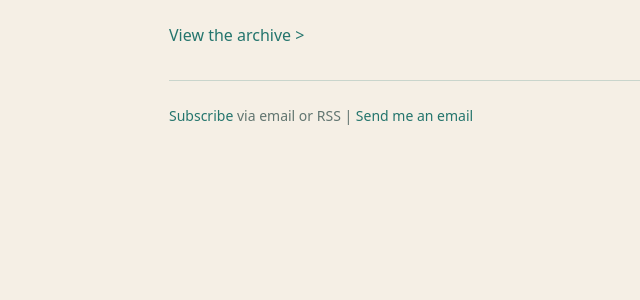
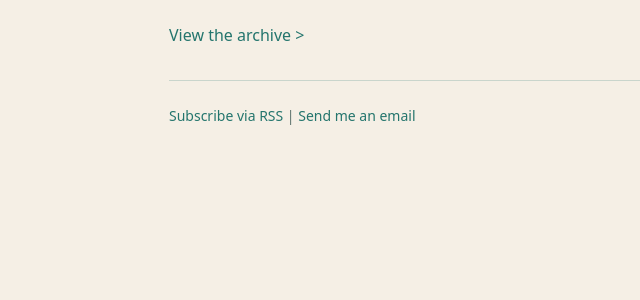
Before and after one commit to Otolock/antoniosantos.io-django, a Django app: page / in a window 1280 px wide. Shown: the part 411-711 px from the top of the page, without its empty margins (119-759 px from the left). Run offline with Django 5.2, Linux system fonts and the light colour scheme; data that the repository does not hold is empty; style sheets or scripts are compiled from the project's sources.

Commit message:
Update footer to remove subscribe via email

```diff
--- a/blog/templates/blog/base.html
+++ b/blog/templates/blog/base.html
@@ -50,8 +50,7 @@
 
     <footer class="site-footer">
         <p>
-            <a href="{% url 'blog:subscribe' %}">Subscribe</a>
-            via email or RSS
+            <a href="{% url 'blog:subscribe' %}">Subscribe via RSS</a>
             |
             <a href="https://letterbird.co/antoniosantos">Send me an email</a>
         </p>
```
